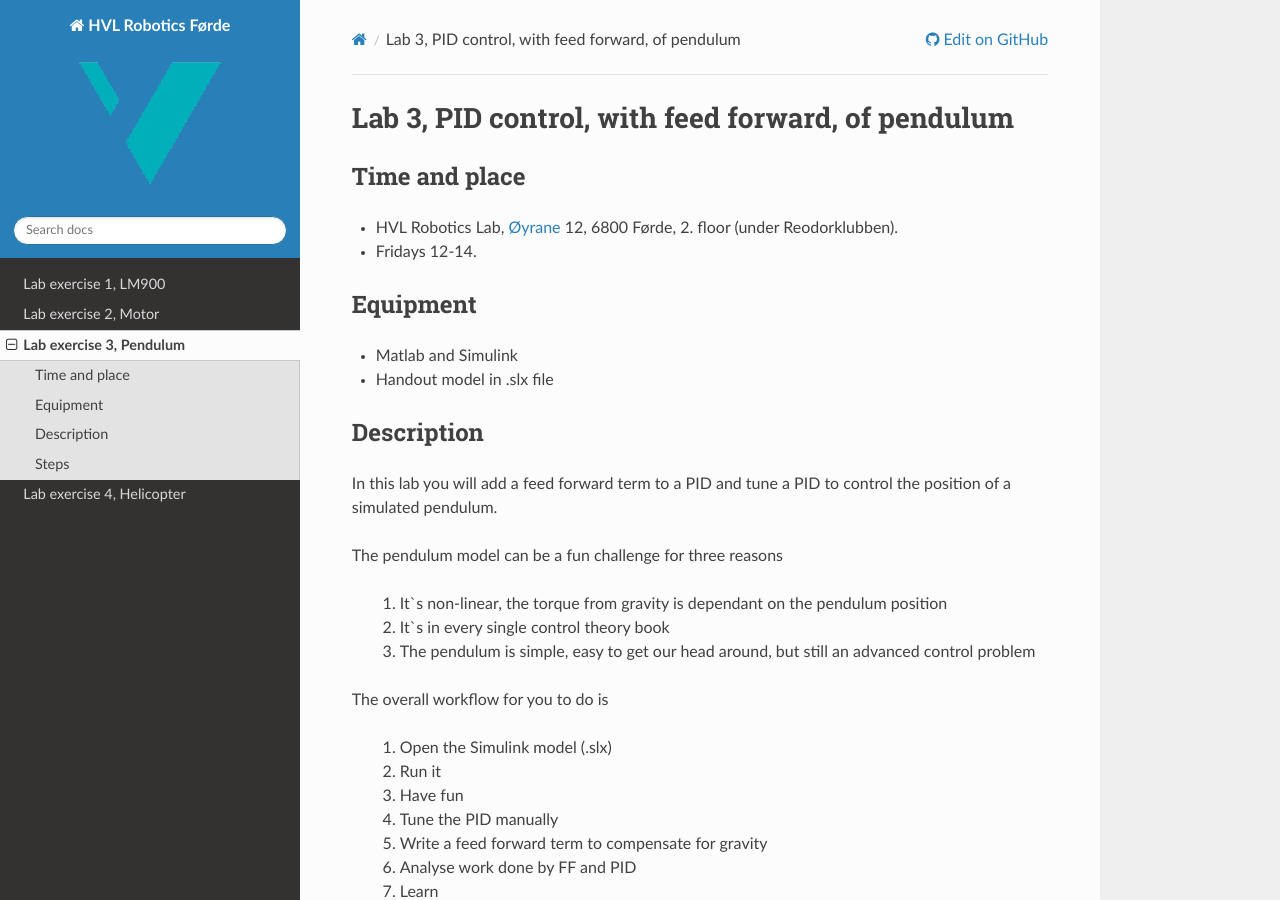
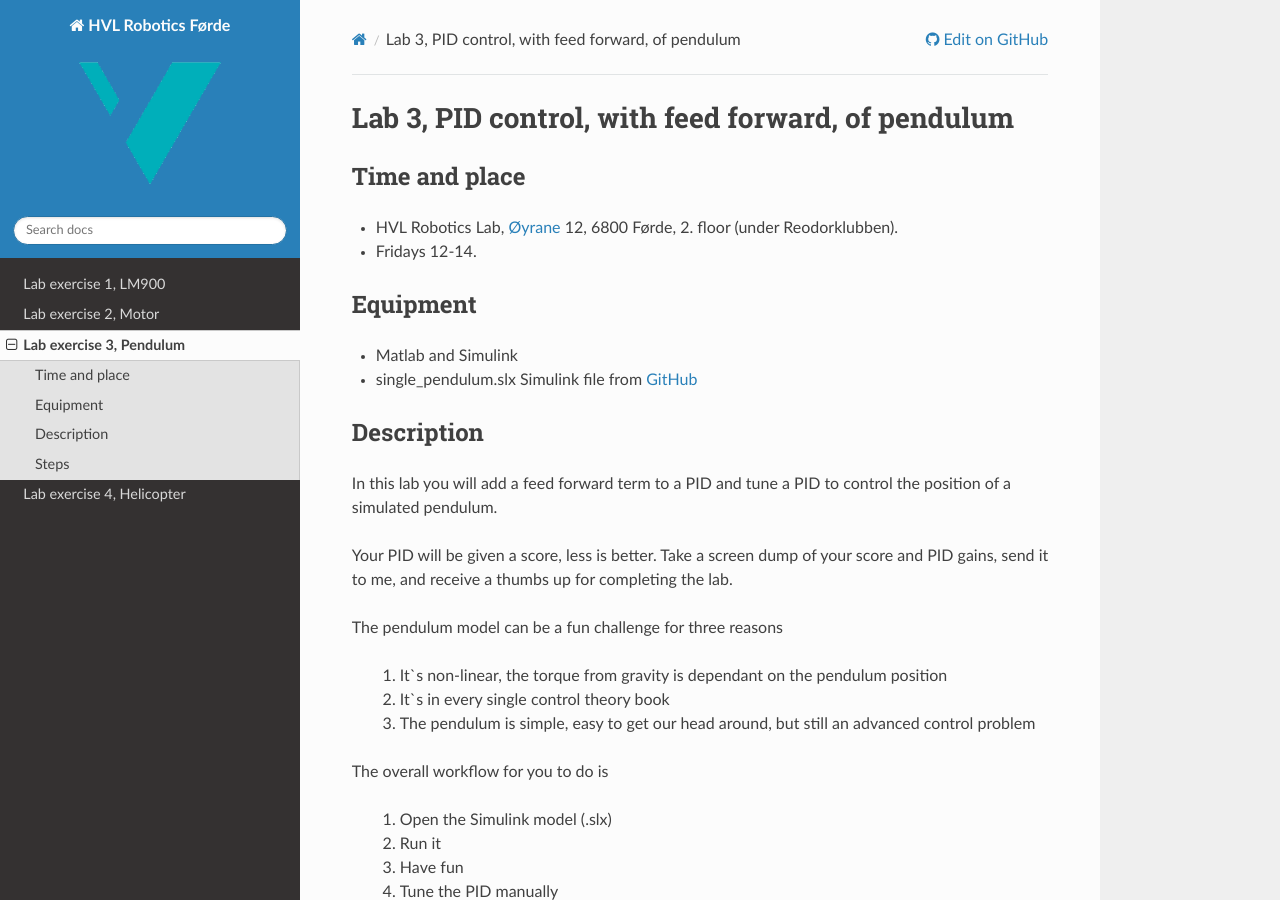
Before and after one commit to frdedynamics/reg-tek-labs, a Sphinx documentation site: the page built from source/texts/lab3.rst, in a window 1280 px wide and 900 px high. Built offline with Sphinx 7.4.7 and the Read the Docs theme 2.0.0, drawn with Linux system fonts in a browser that asks for light colours; the version number could not be read and is left out.

Commit message:
added link to lab 3 code

```diff
--- a/source/texts/lab3.rst
+++ b/source/texts/lab3.rst
@@ -10,7 +10,7 @@ Time and place
 Equipment
 ==============================================
 - Matlab and Simulink
-- Handout model in .slx file
+- single_pendulum.slx Simulink file from `GitHub <https://github.com/frdedynamics/reg-tek-labs/tree/master/code/>`_
 
 
 
@@ -18,6 +18,8 @@ Description
 ==============================================
 In this lab you will add a feed forward term to a PID and tune a PID to control the position of a simulated pendulum.
 
+Your PID will be given a score, less is better.
+Take a screen dump of your score and PID gains, send it to me, and receive a thumbs up for completing the lab.
 
 The pendulum model can be a fun challenge for three reasons
 
```
